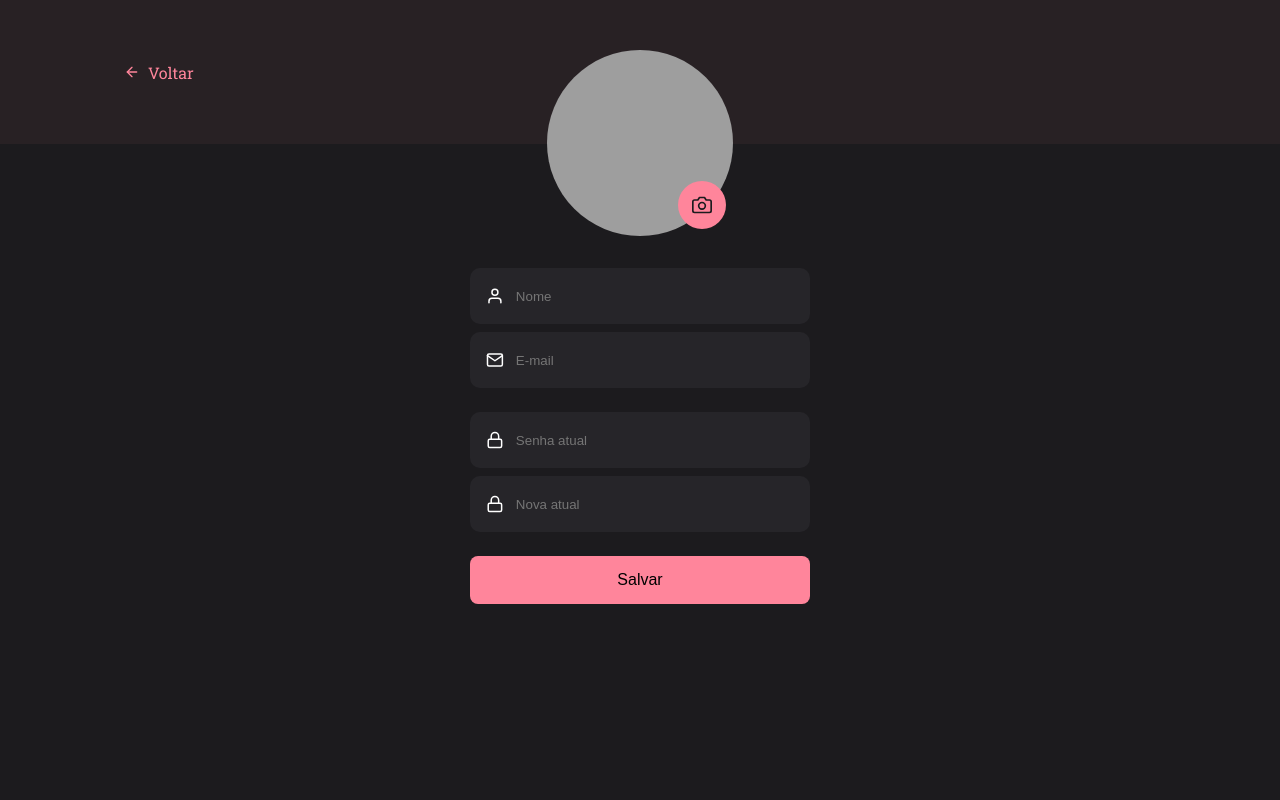
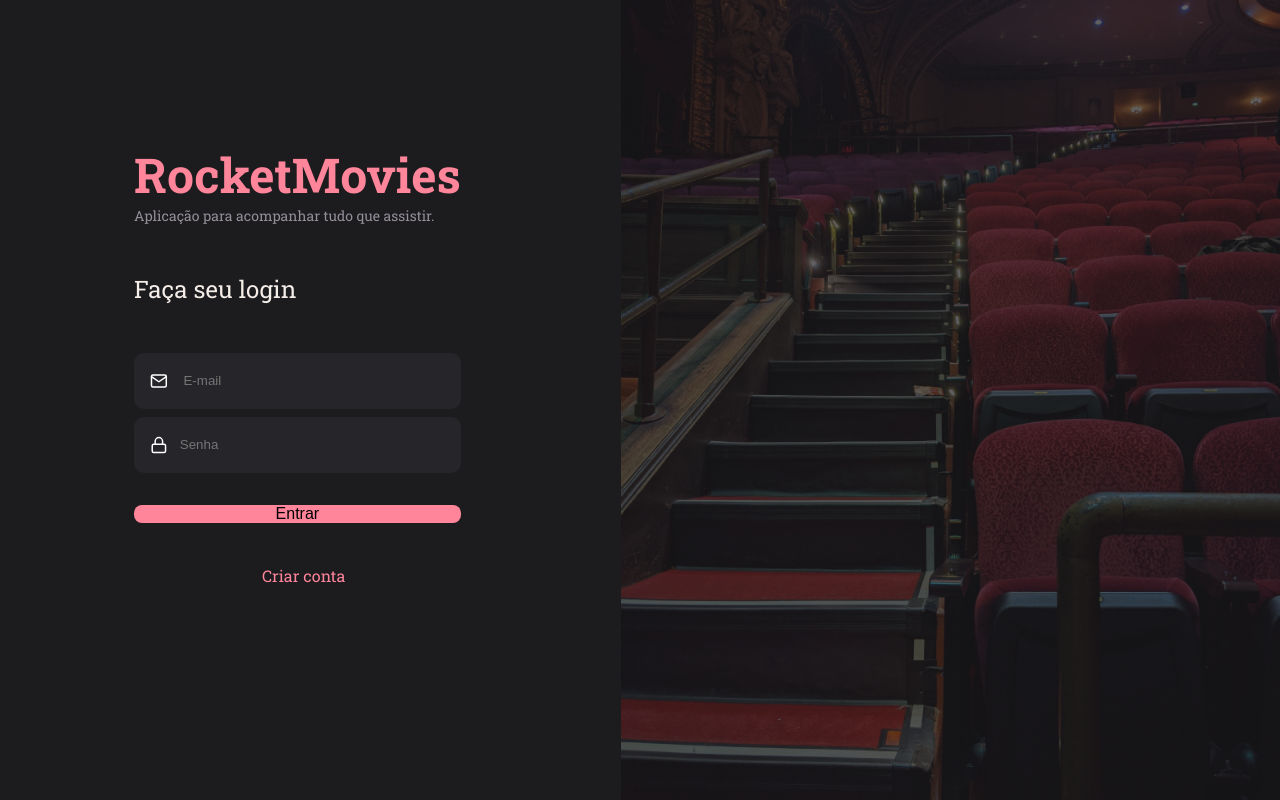
Before and after one commit to italobriito/rocket-movies-frontend, a React (Vite) app: page / in a window 1280 px wide. Built offline with nearby package versions, Linux system fonts and the light colour scheme; grey boxes are pictures that could not be loaded.

Commit message:
create SignIn page

```diff
--- a/src/main.jsx
+++ b/src/main.jsx
@@ -6,14 +6,14 @@
 import GlobalStyle from "./styles/global"
 
 
-import Profile from "./pages/Profile"
+import SignIn from "./pages/SignIn"
 
 
 ReactDOM.createRoot(document.getElementById("root")).render(
   <React.StrictMode >
     <ThemeProvider theme={theme}>
       <GlobalStyle/>
-      <Profile/>
+      <SignIn/>
     </ThemeProvider>
   </React.StrictMode>
 );
--- /dev/null
+++ b/src/pages/SignIn/index.jsx
@@ -0,0 +1,38 @@
+import {FiMail, FiLock} from "react-icons/fi"
+
+import {Container,Form,Background} from "./styles"
+
+import Input from "../../components/Input"
+import Button from "../../components/Button"
+
+export default function SignIn() {
+  return(
+    <Container>
+      <Form>
+        <h1>RocketMovies</h1>
+        <span>Aplicação para acompanhar tudo que assistir.</span>
+
+        <h2>Faça seu login</h2>
+
+        <Input
+          icon={FiMail}
+          type="text"
+          placeholder=" E-mail"
+        />
+
+        <Input
+          icon={FiLock}
+          type="passord"
+          placeholder="Senha"
+        />
+
+
+        <Button title="Entrar"/>
+
+        <a href="">Criar conta</a>
+      </Form>
+
+      <Background />
+    </Container>
+  )
+}
--- /dev/null
+++ b/src/pages/SignIn/styles.js
@@ -0,0 +1,67 @@
+import styled from "styled-components"
+import backgroundImg from '../../assets/background.png'
+
+export const Container = styled.div`
+
+  height: 100vh;
+  display: flex;
+  align-items: stretch;
+
+`
+
+export const Form = styled.form`
+
+  display: flex;
+  flex-direction: column;
+  justify-content: center;
+  align-items: flex-start;
+
+  text-align: center;
+
+  padding: 235px 160px 307px 134px;
+
+  >h1{
+    font-size: 48px;
+    font-weight: 700;
+    color: ${({theme}) => theme.COLORS.SALMON}
+  }
+
+  >span{
+    font-size: 14px;
+    font-weight: 400;
+    color: ${({theme}) => theme.COLORS.GRAY_SEARCH};
+
+    margin-bottom: 48px;
+  }
+
+
+ >h2{
+    font-size: 24px;
+    font-weight: 400;
+    color: ${({theme}) => theme.COLORS.WHITE_TITLE};
+
+   margin-bottom: 48px;
+ }
+
+ >button{
+    font-size: 16px;
+    font-weight: 500;
+    margin-top: 24px;
+    margin-bottom: 42px;
+ }
+
+ >a{
+    font-size: 16px;
+    font-weight: 400;
+    color: ${({theme}) => theme.COLORS.SALMON};
+
+    margin-left:128px;
+ }
+
+`
+
+export const Background = styled.div`
+  flex: 1;
+  background: url(${backgroundImg}) no-repeat center center;
+  background-size: cover;
+`
```
Also changed, not shown: src/assets/background.png (added).
